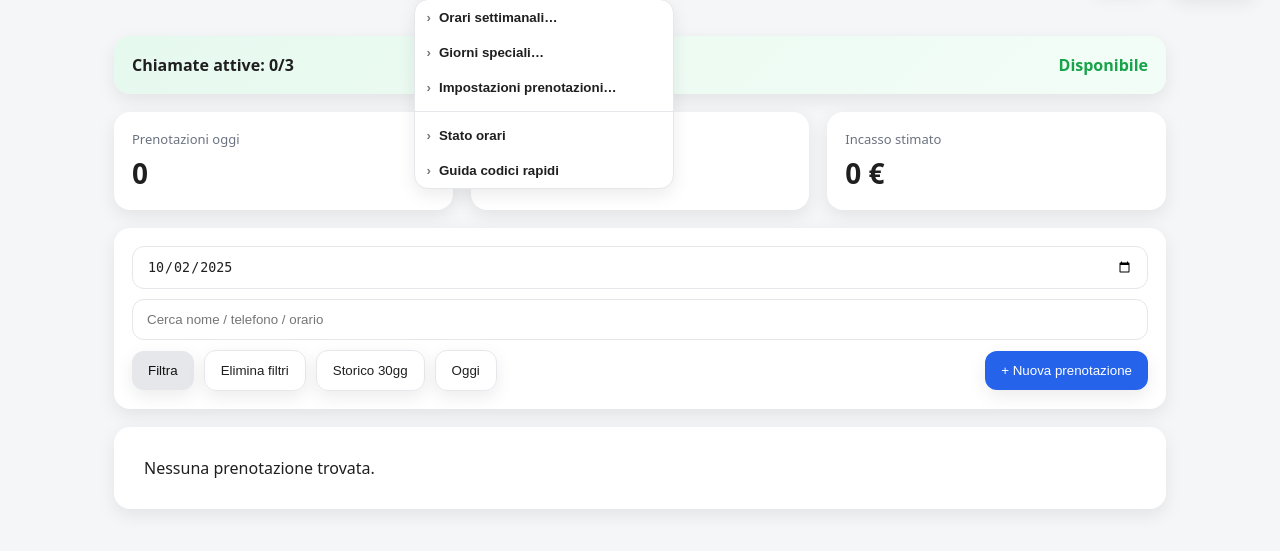
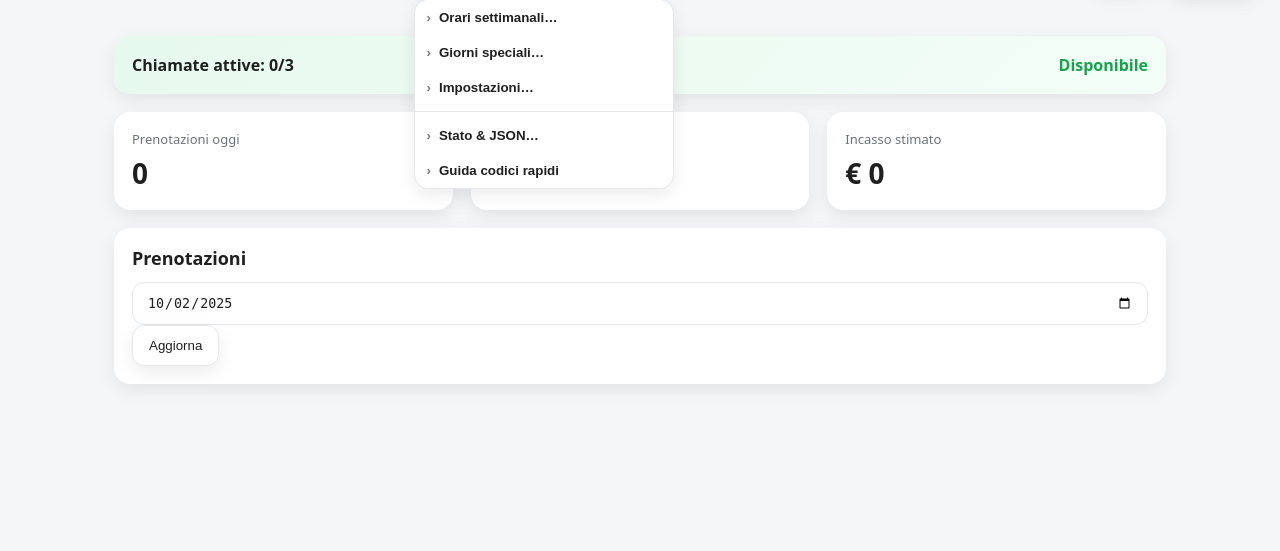
Before and after one commit to xalexyi/prenotazioni-ai, a Flask app: page /dashboard/ in a window 1280 px wide, after a click that opens the changed part. Shown: the part 66-617 px from the top of the page. Run offline with Flask 3, Linux system fonts and the light colour scheme; a user stored in the database is signed in; tables that the repository leaves empty hold one stand-in row (values such as "Sample post"); grey boxes marked "Sample" are stand-in pictures; data that the repository does not hold is empty.

Commit message:
Update dashboard (menu ⋮ + orari + impostazioni)

```diff
--- a/static/js/dashboard.js
+++ b/static/js/dashboard.js
@@ -1,48 +1,47 @@
-/* static/js/dashboard.js */
-(function () {
+/* static/js/dashboard.js — complete, verified */
+(() => {
   const $ = (s, r = document) => r.querySelector(s);
   const $$ = (s, r = document) => Array.from(r.querySelectorAll(s));
 
-  // ---------- helpers UI ----------
-  function openModal(id) {
-    const m = $(id);
+  // ---------- Modal helpers ----------
+  function openModal(sel) {
+    const m = $(sel);
     if (!m) return;
     m.setAttribute("aria-hidden", "false");
     m.dataset.open = "1";
-    // close on backdrop click
-    const onClick = (e) => { if (e.target === m) closeModal(id); };
-    const onKey = (e) => { if (e.key === "Escape") closeModal(id); };
-    m._closers = { onClick, onKey };
-    m.addEventListener("click", onClick);
+    const onBackdrop = (e) => { if (e.target === m) closeModal(sel); };
+    const onKey = (e) => { if (e.key === "Escape") closeModal(sel); };
+    m._closers = { onBackdrop, onKey };
+    m.addEventListener("click", onBackdrop);
     document.addEventListener("keydown", onKey);
   }
-  function closeModal(id) {
-    const m = $(id);
+  function closeModal(sel) {
+    const m = $(sel);
     if (!m) return;
     m.setAttribute("aria-hidden", "true");
     m.dataset.open = "";
     if (m._closers) {
-      m.removeEventListener("click", m._closers.onClick);
+      m.removeEventListener("click", m._closers.onBackdrop);
       document.removeEventListener("keydown", m._closers.onKey);
       m._closers = null;
     }
   }
   $$(".modal .js-close").forEach((b) => {
     b.addEventListener("click", (e) => {
-      const m = e.target.closest(".modal-backdrop");
-      if (m) closeModal("#" + m.id);
+      const modal = e.target.closest(".modal-backdrop");
+      if (modal) closeModal("#" + modal.id);
     });
   });
 
-  // ---------- kebab menu ----------
+  // ---------- Kebab menu ----------
   const kebabBtn = $("#btn-kebab");
   const kebabMenu = $("#kebab-menu");
   function kebabOpen() {
+    if (!kebabMenu) return;
     kebabMenu.hidden = false;
     kebabMenu.classList.add("open");
-    kebabBtn.classList.add("kebab-active");
-    kebabBtn.setAttribute("aria-expanded", "true");
-    // close handlers
+    kebabBtn?.classList.add("kebab-active");
+    kebabBtn?.setAttribute("aria-expanded", "true");
     const onDoc = (e) => {
       if (!kebabMenu.contains(e.target) && e.target !== kebabBtn) kebabClose();
     };
@@ -55,30 +54,66 @@
     };
   }
   function kebabClose() {
+    if (!kebabMenu) return;
     kebabMenu.classList.remove("open");
-    kebabBtn.classList.remove("kebab-active");
-    kebabBtn.setAttribute("aria-expanded", "false");
-    setTimeout(() => { kebabMenu.hidden = true; }, 120);
+    kebabBtn?.classList.remove("kebab-active");
+    kebabBtn?.setAttribute("aria-expanded", "false");
+    setTimeout(() => { if (kebabMenu) kebabMenu.hidden = true; }, 100);
     if (kebabMenu._off) kebabMenu._off();
   }
-  if (kebabBtn) {
-    kebabBtn.addEventListener("click", () => {
-      if (kebabMenu.hidden) kebabOpen(); else kebabClose();
+  kebabBtn?.addEventListener("click", () => {
+    if (kebabMenu.hidden) kebabOpen(); else kebabClose();
+  });
+
+  // ---------- Generic helpers ----------
+  const dayNames = ["Lunedì","Martedì","Mercoledì","Giovedì","Venerdì","Sabato","Domenica"];
+  const isHHMM = (s) => /^\d{1,2}:\d{2}$/.test(s);
+
+  function rangesToString(arr) {
+    return (arr || []).map(r => `${r.start}-${r.end}`).join(", ");
+  }
+  function parseRanges(s) {
+    const out = [];
+    (s || "").split(",").forEach(part => {
+      const p = part.trim();
+      if (!p) return;
+      const m = p.match(/^(\d{1,2}:\d{2})\s*-\s*(\d{1,2}:\d{2})$/);
+      if (!m) throw new Error(`Intervallo non valido: "${p}" (usa HH:MM-HH:MM)`);
+      if (!isHHMM(m[1]) || !isHHMM(m[2])) throw new Error(`Formato orario non valido in "${p}"`);
+      out.push({ start: m[1], end: m[2] });
     });
+    return out;
+  }
+  function normalizeWeekly(weekly) {
+    // Accept: dict {0:[{start,end}],..} OR list [{weekday,ranges:[..]},..]
+    const out = new Array(7).fill(0).map(() => []);
+    if (Array.isArray(weekly)) {
+      weekly.forEach(d => {
+        const w = Number(d.weekday);
+        (d.ranges || []).forEach(r => out[w].push({ start: r.start, end: r.end }));
+      });
+    } else if (weekly && typeof weekly === "object") {
+      Object.keys(weekly).forEach(k => {
+        const w = Number(k);
+        (weekly[k] || []).forEach(r => out[w].push({ start: r.start, end: r.end }));
+      });
+    }
+    return out;
   }
 
   // ---------- API ----------
   async function getState() {
-    const r = await fetch("/api/admin/schedule/state", { credentials: "same-origin" });
+    const r = await fetch("/api/admin/schedule/state", { credentials: "same-origin", headers: { "Accept": "application/json" }});
     if (!r.ok) throw new Error("HTTP " + r.status);
-    return r.json();
+    try { return await r.json(); }
+    catch { throw new Error("Risposta non valida (probabile login scaduto)"); }
   }
-  async function saveWeekly(payload) {
+  async function saveWeekly(weekly) {
     const r = await fetch("/api/admin/schedule/weekly", {
       method: "POST",
+      credentials: "same-origin",
       headers: { "Content-Type": "application/json" },
-      body: JSON.stringify(payload),
-      credentials: "same-origin",
+      body: JSON.stringify({ weekly }),
     });
     if (!r.ok) throw new Error("HTTP " + r.status);
     return r.json();
@@ -86,27 +121,24 @@
   async function saveSettings(payload) {
     const r = await fetch("/api/admin/schedule/settings", {
       method: "POST",
+      credentials: "same-origin",
       headers: { "Content-Type": "application/json" },
       body: JSON.stringify(payload),
-      credentials: "same-origin",
     });
     if (!r.ok) throw new Error("HTTP " + r.status);
     return r.json();
   }
-  async function listSpecialDays(range) {
-    const qs = new URLSearchParams(range || {}).toString();
-    const r = await fetch("/api/admin/special-days/list" + (qs ? "?" + qs : ""), {
-      credentials: "same-origin",
-    });
+  async function listSpecials() {
+    const r = await fetch("/api/admin/special-days/list", { credentials: "same-origin" });
     if (!r.ok) throw new Error("HTTP " + r.status);
     return r.json();
   }
   async function upsertSpecial(payload) {
     const r = await fetch("/api/admin/special-days/upsert", {
       method: "POST",
+      credentials: "same-origin",
       headers: { "Content-Type": "application/json" },
       body: JSON.stringify(payload),
-      credentials: "same-origin",
     });
     if (!r.ok) throw new Error("HTTP " + r.status);
     return r.json();
@@ -114,58 +146,30 @@
   async function deleteSpecial(date) {
     const r = await fetch("/api/admin/special-days/delete", {
       method: "POST",
+      credentials: "same-origin",
       headers: { "Content-Type": "application/json" },
       body: JSON.stringify({ date }),
-      credentials: "same-origin",
     });
     if (!r.ok) throw new Error("HTTP " + r.status);
     return r.json();
   }
 
   // ---------- WEEKLY UI ----------
-  const dayNames = ["Lunedì","Martedì","Mercoledì","Giovedì","Venerdì","Sabato","Domenica"];
-  function normalizeWeekly(weekly) {
-    // Accept: dict {0:[{start,end}],..} OR list [{weekday:0,ranges:[..]},..]
-    const out = new Array(7).fill(0).map(() => []);
-    if (Array.isArray(weekly)) {
-      weekly.forEach((d) => {
-        const w = Number(d.weekday);
-        (d.ranges || []).forEach((r) => out[w].push({ start: r.start, end: r.end }));
-      });
-    } else if (weekly && typeof weekly === "object") {
-      Object.keys(weekly).forEach((k) => {
-        const w = Number(k);
-        (weekly[k] || []).forEach((r) => out[w].push({ start: r.start, end: r.end }));
-      });
-    }
-    return out;
-  }
-  function rangesToString(ranges) {
-    return (ranges || []).map(r => `${r.start}-${r.end}`).join(", ");
-  }
-  function parseRanges(str) {
-    const clean = (str || "").trim();
-    if (!clean) return [];
-    return clean.split(",").map(s => s.trim()).filter(Boolean).map(seg => {
-      const m = seg.match(/^(\d{1,2}:\d{2})\s*-\s*(\d{1,2}:\d{2})$/);
-      if (!m) throw new Error(`Formato orario non valido: "${seg}"`);
-      return { start: m[1], end: m[2] };
-    });
-  }
   function buildWeeklyForm(weeklyArr) {
     const box = $("#weekly-form");
+    if (!box) return;
     box.innerHTML = "";
     for (let i = 0; i < 7; i++) {
-      const label = document.createElement("div");
-      label.className = "w-row";
-      label.innerHTML = `<div><strong>${dayNames[i]}</strong></div>
-                         <input class="input" data-wd="${i}" placeholder="12:00-15:00, 19:00-23:30">`;
-      box.appendChild(label);
-      const input = box.querySelector(`input[data-wd="${i}"]`);
-      input.value = rangesToString(weeklyArr[i]);
+      const row = document.createElement("div");
+      row.className = "w-row";
+      row.innerHTML = `
+        <div><strong>${dayNames[i]}</strong></div>
+        <input class="input" data-wd="${i}" placeholder="12:00-15:00, 19:00-23:30">
+      `;
+      box.appendChild(row);
+      box.querySelector(`input[data-wd="${i}"]`).value = rangesToString(weeklyArr[i]);
     }
   }
-
   async function actionWeekly() {
     try {
       const st = await getState();
@@ -173,11 +177,10 @@
       buildWeeklyForm(weeklyArr);
       openModal("#modal-weekly");
     } catch (e) {
-      alert("Errore caricamento orari");
+      alert("Errore caricamento orari: " + (e.message || e));
       console.error(e);
     }
   }
-
   $("#weekly-save")?.addEventListener("click", async () => {
     try {
       const inputs = $$("#weekly-form input[data-wd]");
@@ -187,36 +190,46 @@
         const ranges = parseRanges(inp.value);
         weekly.push({ weekday: wd, ranges });
       }
-      await saveWeekly({ weekly });
+      await saveWeekly(weekly);
+      alert("Orari settimanali aggiornati ✅");
       closeModal("#modal-weekly");
-      alert("Orari settimanali salvati");
     } catch (e) {
-      alert(e.message || "Errore salvataggio");
+      alert(e.message || "Errore salvataggio orari");
       console.error(e);
     }
   });
 
-  // ---------- SPECIAL UI ----------
+  // ---------- SPECIAL DAYS UI ----------
   async function refreshSpecialList() {
-    const data = await listSpecialDays({});
-    const target = $("#sp-list");
-    target.innerHTML = "";
-    (data.items || []).forEach((d) => {
-      const row = document.createElement("div");
-      row.className = "list-row";
-      const txt = d.closed
-        ? `${d.date} — CHIUSO`
-        : `${d.date} — ${rangesToString(d.ranges)}`;
-      row.textContent = txt;
-      target.appendChild(row);
+    const cont = $("#sp-list");
+    if (!cont) return;
+    cont.textContent = "Carico...";
+    const { ok, items } = await listSpecials();
+    if (!ok) throw new Error("Errore elenco giorni speciali");
+    if (!items || items.length === 0) {
+      cont.innerHTML = "<em>Nessuna regola</em>";
+      return;
+    }
+    const ul = document.createElement("div");
+    ul.className = "list";
+    items.forEach(it => {
+      const li = document.createElement("div");
+      li.className = "list-item";
+      const ranges = (it.ranges || []).map(r => `${r.start}-${r.end}`).join(", ");
+      li.textContent = `${it.date} — ${it.closed ? "CHIUSO" : ranges || "aperto (nessuna fascia?)"}`;
+      ul.appendChild(li);
     });
+    cont.innerHTML = "";
+    cont.appendChild(ul);
   }
   async function actionSpecial() {
-    $("#sp-date").value = "";
-    $("#sp-closed").checked = false;
-    $("#sp-ranges").value = "18:00-23:00, 12:00-15:00";
-    await refreshSpecialList();
-    openModal("#modal-special");
+    try {
+      await refreshSpecialList();
+      openModal("#modal-special");
+    } catch (e) {
+      alert("Errore caricamento giorni speciali: " + (e.message || e));
+      console.error(e);
+    }
   }
   $("#sp-add")?.addEventListener("click", async () => {
     try {
@@ -230,7 +243,7 @@
         await upsertSpecial({ date, closed: false, ranges });
       }
       await refreshSpecialList();
-      alert("Regola salvata");
+      alert("Regola salvata ✅");
     } catch (e) {
       alert(e.message || "Errore salvataggio");
       console.error(e);
@@ -242,7 +255,7 @@
       if (!date) throw new Error("Seleziona una data");
       await deleteSpecial(date);
       await refreshSpecialList();
-      alert("Regola eliminata");
+      alert("Regola eliminata 🗑️");
     } catch (e) {
       alert(e.message || "Errore eliminazione");
       console.error(e);
@@ -262,45 +275,50 @@
       $("#st-tz").value   = s.tz || "Europe/Rome";
       openModal("#modal-settings");
     } catch (e) {
-      alert("Errore caricamento impostazioni");
+      alert("Errore caricamento impostazioni: " + (e.message || e));
       console.error(e);
     }
   }
-  $("#st-save")?.addEventListener("click", async () => {
+  $("#settings-save")?.addEventListener("click", async () => {
     try {
       const payload = {
-        slot_step_min: Number($("#st-step").value),
-        last_order_min: Number($("#st-last").value),
-        capacity_per_slot: Number($("#st-cap").value),
-        min_party: Number($("#st-minp").value),
-        max_party: Number($("#st-maxp").value),
+        slot_step_min: Number($("#st-step").value) || 15,
+        last_order_min: Number($("#st-last").value) || 15,
+        capacity_per_slot: Number($("#st-cap").value) || 6,
+        min_party: Number($("#st-minp").value) || 1,
+        max_party: Number($("#st-maxp").value) || 12,
         tz: $("#st-tz").value.trim() || "Europe/Rome",
       };
       await saveSettings(payload);
+      alert("Impostazioni salvate ✅");
       closeModal("#modal-settings");
-      alert("Impostazioni salvate");
     } catch (e) {
-      alert("Errore salvataggio impostazioni");
+      alert(e.message || "Errore salvataggio impostazioni");
       console.error(e);
     }
   });
 
-  // ---------- STATE / HELP ----------
+  // ---------- STATE (debug) ----------
   async function actionState() {
     try {
       const st = await getState();
-      $("#state-pre").textContent = JSON.stringify(st, null, 2);
+      const box = $("#state-json");
+      if (box) {
+        box.textContent = JSON.stringify(st, null, 2);
+      }
       openModal("#modal-state");
     } catch (e) {
-      alert("Errore caricamento stato");
+      alert("Errore lettura stato: " + (e.message || e));
       console.error(e);
     }
   }
+
+  // ---------- HELP ----------
   function actionHelp() {
     openModal("#modal-help");
   }
 
-  // ---------- kebab actions ----------
+  // Wire menu items
   kebabMenu?.addEventListener("click", (e) => {
     const btn = e.target.closest(".k-item");
     if (!btn) return;
@@ -312,6 +330,4 @@
     if (act === "state") return actionState();
     if (act === "help") return actionHelp();
   });
-
-  // (facoltativo) badge voce / altre parti della dashboard restano invariati
 })();
--- a/templates/dashboard.html
+++ b/templates/dashboard.html
@@ -12,25 +12,21 @@
 
   <!-- MENU ⋮ -->
   <div class="kebab-wrap">
-    <button id="btn-kebab" class="btn btn-icon" aria-haspopup="menu" aria-expanded="false" aria-label="Menu impostazioni">⋮</button>
+    <button id="btn-kebab"
+            class="btn btn-icon"
+            aria-haspopup="menu"
+            aria-expanded="false"
+            aria-label="Menu impostazioni">⋮</button>
     <div id="kebab-menu" class="kebab-menu" hidden role="menu" aria-labelledby="btn-kebab">
       <button class="k-item" data-act="weekly"  role="menuitem">Orari settimanali…</button>
       <button class="k-item" data-act="special" role="menuitem">Giorni speciali…</button>
-      <button class="k-item" data-act="settings" role="menuitem">Impostazioni prenotazioni…</button>
+      <button class="k-item" data-act="settings" role="menuitem">Impostazioni…</button>
       <hr>
-      <button class="k-item" data-act="state" role="menuitem">Stato orari</button>
-      <button class="k-item" data-act="help"  role="menuitem">Guida codici rapidi</button>
+      <button class="k-item" data-act="state"   role="menuitem">Stato & JSON…</button>
+      <button class="k-item" data-act="help"    role="menuitem">Guida codici rapidi</button>
     </div>
   </div>
 </div>
-{% endblock %}
-
-{% block header_right %}
-<button id="themeToggle" class="toggle theme-toggle" aria-label="Tema Giorno/Notte" title="Giorno/Notte">
-  <span class="toggle-icon sun">☀️</span>
-  <span class="toggle-icon moon">🌙</span>
-</button>
-<a class="btn btn-red logout-btn" href="{{ url_for('auth.logout') }}">Logout</a>
 {% endblock %}
 
 {% block content %}
@@ -53,39 +49,30 @@
       <div class="kpi-title">Prenotazioni oggi</div>
       <div class="kpi-value" id="kpi-today">0</div>
     </div>
-
     {% if is_pizzeria %}
     <div class="card kpi-card">
       <div class="kpi-title">Pizze ordinate</div>
       <div class="kpi-value" id="kpi-pizzas">0</div>
     </div>
     {% endif %}
-
     <div class="card kpi-card">
       <div class="kpi-title">Incasso stimato</div>
       <div class="kpi-value" id="kpi-revenue">€ 0</div>
     </div>
   </section>
 
-  <!-- Filtri -->
-  <section class="card filters">
-    <input id="f-date" class="input" type="date" value="{{ today or '' }}">
-    <input id="f-text" class="input" type="text" placeholder="Cerca nome / telefono / orario">
-    <button id="btn-filter" class="btn btn-gray">Filtra</button>
-    <button id="btn-clear" class="btn btn-outline">Elimina filtri</button>
-    <button id="btn-30" class="btn btn-outline">Storico 30gg</button>
-    <button id="btn-today" class="btn btn-outline">Oggi</button>
-
-    <button id="btn-new" class="btn btn-primary push-right">+ Nuova prenotazione</button>
-  </section>
-
-  <!-- Lista -->
+  <!-- Prenotazioni -->
   <section class="card">
-    <div id="list" class="list"></div>
+    <div class="card-head">
+      <h3 class="card-title">Prenotazioni</h3>
+      <div class="row">
+        <input type="date" id="resv-date" class="input" value="{{ today }}">
+        <button class="btn btn-outline" id="resv-refresh">Aggiorna</button>
+      </div>
+    </div>
+    <div id="resv-table" class="table"></div>
   </section>
 </div>
-
-<!-- ===== Modali gestione orari ===== -->
 
 <!-- Weekly -->
 <div id="modal-weekly" class="modal-backdrop" aria-hidden="true">
@@ -95,16 +82,17 @@
       <button class="btn btn-icon js-close" aria-label="Chiudi">✖</button>
     </div>
     <div class="modal-body">
-      <div id="weekly-form" class="weekly-grid"></div>
-      <div class="muted">Formato: <strong>HH:MM-HH:MM</strong> (es. <code>12:00-15:00,19:00-23:30</code>).</div>
+      <p class="muted">Scrivi gli orari per ogni giorno (es: <code>12:00-15:00, 19:00-23:30</code>). Giorno vuoto = chiuso.</p>
+      <div id="weekly-form" class="weekly-form"></div>
     </div>
     <div class="modal-foot">
-      <button id="weekly-save" class="btn btn-primary">Salva</button>
+      <button class="btn" id="weekly-save">Salva</button>
+      <button class="btn btn-outline js-close">Annulla</button>
     </div>
   </div>
 </div>
 
-<!-- Special days -->
+<!-- Special Days -->
 <div id="modal-special" class="modal-backdrop" aria-hidden="true">
   <div class="modal card" role="dialog" aria-modal="true" aria-labelledby="special-title">
     <div class="modal-head">
@@ -161,30 +149,32 @@
         <label>Persone max</label>
         <input id="st-maxp" type="number" class="input" value="12" min="1">
       </div>
-      <div>
+      <div class="col-span-2">
         <label>Timezone</label>
-        <input id="st-tz" type="text" class="input" value="Europe/Rome">
+        <input id="st-tz" type="text" class="input" value="Europe/Rome" placeholder="Europe/Rome">
       </div>
     </div>
     <div class="modal-foot">
-      <button id="st-save" class="btn btn-primary">Salva</button>
+      <button class="btn" id="settings-save">Salva</button>
+      <button class="btn btn-outline js-close">Annulla</button>
     </div>
   </div>
 </div>
 
-<!-- Stato / Help -->
+<!-- State (debug) -->
 <div id="modal-state" class="modal-backdrop" aria-hidden="true">
   <div class="modal card" role="dialog" aria-modal="true" aria-labelledby="state-title">
     <div class="modal-head">
-      <h3 class="card-title" id="state-title">Stato orari</h3>
+      <h3 class="card-title" id="state-title">Stato & JSON</h3>
       <button class="btn btn-icon js-close" aria-label="Chiudi">✖</button>
     </div>
     <div class="modal-body">
-      <pre id="state-pre" class="code"></pre>
+      <pre id="state-json" class="codebox"></pre>
     </div>
   </div>
 </div>
 
+<!-- Help -->
 <div id="modal-help" class="modal-backdrop" aria-hidden="true">
   <div class="modal card" role="dialog" aria-modal="true" aria-labelledby="help-title">
     <div class="modal-head">
@@ -192,28 +182,20 @@
       <button class="btn btn-icon js-close" aria-label="Chiudi">✖</button>
     </div>
     <div class="modal-body">
-      <pre class="code">RID=1
+      <pre class="codebox">RID=1
 WEEK mon 12:00-15:00,19:00-23:30
 WEEK tue CLOSED
 SPECIAL 2025-12-25 CLOSED
 SPECIAL 2025-08-15 18:00-23:00
-SETTINGS step=15 last=15 capacity=6 party=1-12 tz=Europe/Rome</pre>
-      <div class="muted">Questi comandi sono equivalenti alle azioni che trovi nei modali.</div>
+SETTINGS step=15 last=15 capacity=6 party=1-12 tz=Europe/Rome
+      </pre>
     </div>
   </div>
 </div>
 
-<!-- Flag JS + accent -->
-<script>
-  window.IS_PIZZERIA = {{ 1 if is_pizzeria else 0 }} === 1;
-  (function(){
-    var slug = "{{ restaurant.slug or '' }}";
-    if (slug === "pizzerianapoli") document.body.classList.add("accent-pizza");
-  })();
-</script>
 {% endblock %}
 
 {% block scripts %}
 <script defer src="{{ url_for('static', filename='js/reservations.js') }}"></script>
-<script defer src="{{ url_for('static', filename='js/dashboard.js') }}"></script>
+<script defer src="{{ url_for('static', filename='js/dashboard.js') }}?v={{ config['BUILD_VERSION'] }}"></script>
 {% endblock %}
```
